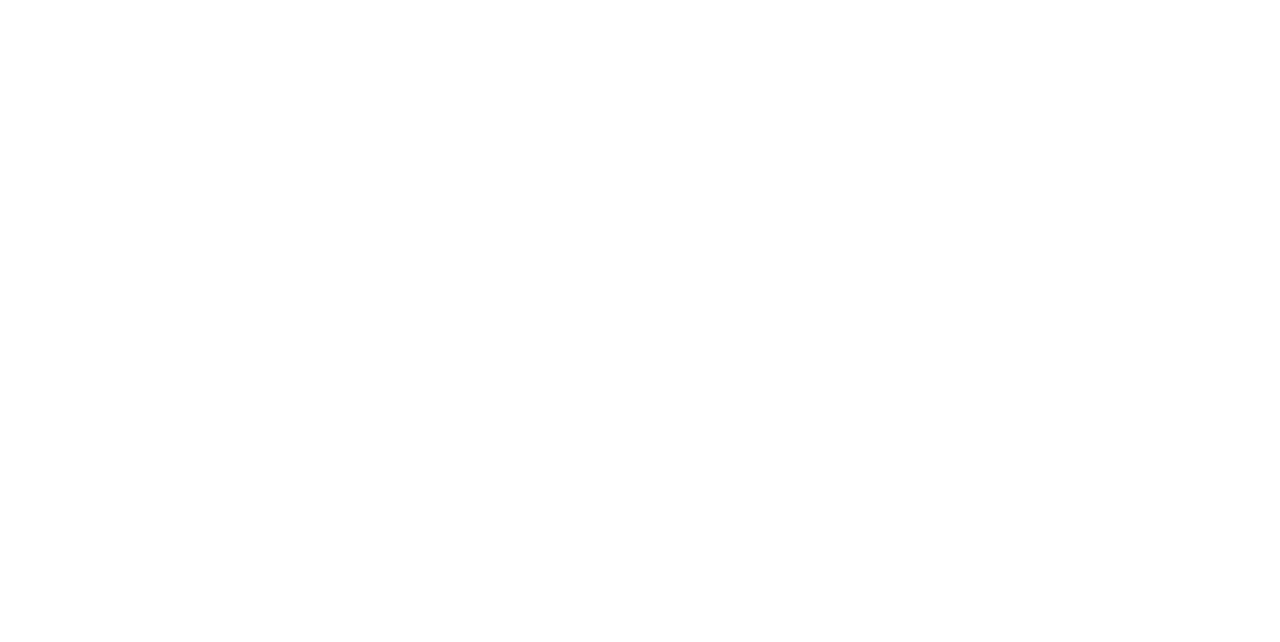
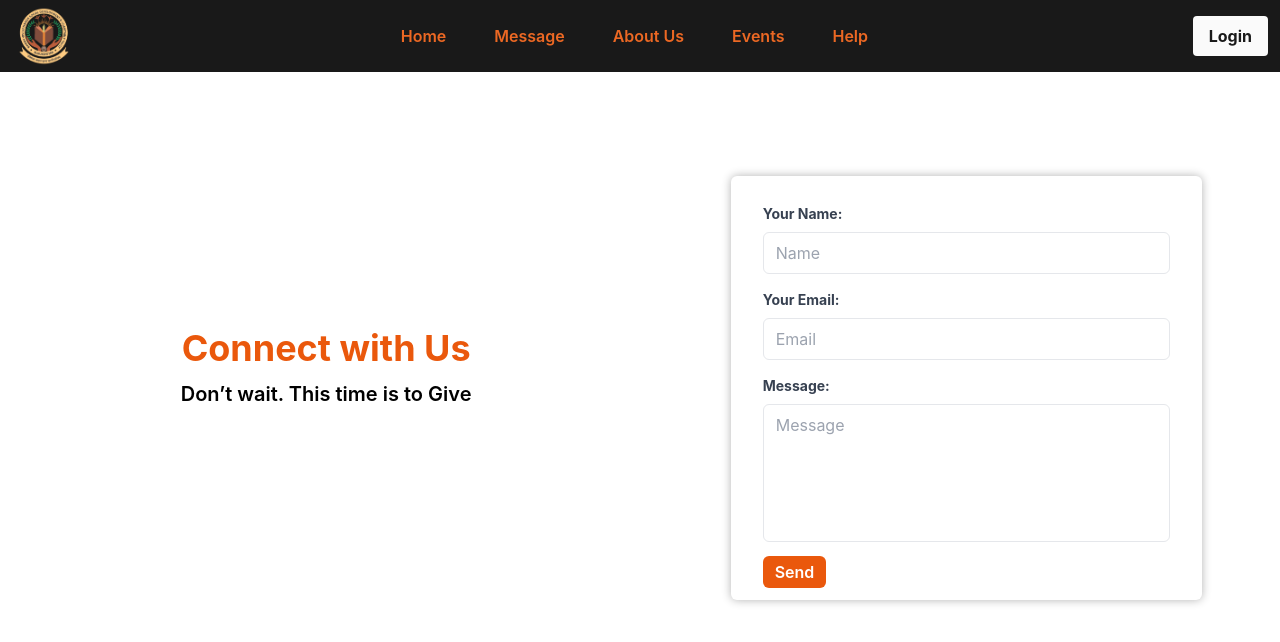
Before and after one commit to danishbirsujlana/SVSDCT, a React (Vite) app in the folder client/: page /connect in a window 1280 px wide. Before the commit this address had no page. Shown: the top 642 px of the page. Built offline with nearby package versions, Linux system fonts and the light colour scheme.

Commit message:
Mail UI done

```diff
--- a/client/src/App.jsx
+++ b/client/src/App.jsx
@@ -5,14 +5,15 @@
 import PrivateRoutes from './pages/PrivateRoutes';
 import Signup from './pages/Signup';
 import { Toaster } from "react-hot-toast";
+import Contact from './pages/Contact';
 
-function Main() {
+function Main({ children }) {
   return (
     <div>
       <div className="fixed w-full top-0 z-10">
         <Navbar />
       </div>
-      <Home />
+      {children}
     </div>
   )
 }
@@ -22,7 +23,8 @@
     <>
       <Router>
         <Routes>
-          <Route path="/" exact element={<Main />} />
+          <Route path="/" exact element={<Main><Home /></Main>} />
+          <Route path="/connect" element={<Main><Contact /></Main>} />
           <Route element={<PrivateRoutes />}>
             <Route path="/login" element={<Login />} />
             <Route path="/register" element={<Signup />} />
--- a/client/src/components/Footer.jsx
+++ b/client/src/components/Footer.jsx
@@ -1,7 +1,9 @@
 import React from 'react';
 import orgLogo from "../assets/logo.png";
+import { useNavigate } from 'react-router-dom';
 
 function Footer() {
+    const navigate = useNavigate();
     return (
         <div className='bg-slate-900 mt-10 py-6'>
             <div className='px-5 flex flex-col justify-evenly items-center lg:px-32 lg:flex-row'>
@@ -14,7 +16,7 @@
                     <p className='text-sm text-center font-semibold text-orange-600 my-6'>Swami Vivekananda Social Development and Charitable Trust &copy; 2024</p>
                 </div>
                 <div>
-                    <button className="bg-orange-600 text-white text-sm font-semibold py-3 rounded-xl m-2 transition duration-200 ease-in-out hover:bg-orange-700">Connect with us</button>
+                    <button className="bg-orange-600 text-white text-sm font-semibold py-3 rounded-xl m-2 transition duration-200 ease-in-out hover:bg-orange-700" onClick={() => navigate("/connect")}>Connect with us</button>
                 </div>
             </div>
         </div>
--- a/client/src/components/InputField.jsx
+++ b/client/src/components/InputField.jsx
@@ -1,14 +1,18 @@
 import React from 'react'
 
-function InputField({ htmlfor, label, type, placeholder, isRequired, value, setValue, isDisabled }) {
+function InputField({ name, htmlfor, label, type, placeholder, isRequired, value, setValue, isDisabled, lightBg }) {
+    const labelC = "block text-sm font-bold mb-2 ";
+    const textCol = lightBg ? "text-gray-700" : "text-white";
+    const labelClass = labelC + textCol;
     return (
         <div className="mx-5 mt-4">
             <div className="flex items-center justify-start">
-                <label htmlFor={htmlfor} className="block text-white text-sm font-bold mb-2">{label}:</label>
+                <label htmlFor={htmlfor} className={labelClass}>{label}:</label>
                 {isRequired ? <span className="text-red-600 ms-2">*</span> : null}
             </div>
             <input
                 type={type}
+                name={name}
                 id={htmlfor}
                 className="w-full px-3 py-2 border rounded-md focus:outline-none"
                 placeholder={placeholder}
--- a/client/src/components/Main.jsx
+++ b/client/src/components/Main.jsx
@@ -1,5 +1,6 @@
 import { Parallax } from "react-parallax";
 import BG from "../assets/pic1.png";
+import { useNavigate } from "react-router-dom";
 
 function Btn({ text, onClick }) {
     return (
@@ -8,6 +9,7 @@
 }
 
 function Main() {
+    const navigate = useNavigate();
     return (
         <div>
             <Parallax strength={400} bgImage={BG}>
@@ -15,7 +17,7 @@
                     <div>
                         <h1 className="font-semibold text-3xl text-center text-white p-3">Swami Vivekananda Social Development and Charitable Trust Kurukshetra</h1>
                         <div className="flex justify-center items-center">
-                            <Btn text="Mail Us" onClick={() => alert("Mail Us")} />
+                            <Btn text="Mail Us" onClick={() => navigate("/connect")} />
                             <Btn text="Donate" onClick={() => alert("Donate")} />
                         </div>
                     </div>
--- a/client/src/components/Navbar.jsx
+++ b/client/src/components/Navbar.jsx
@@ -18,11 +18,11 @@
         setDropdownOpen(prev => !prev);
     };
     return (
-        <div className='bg-black px-3 py-1 flex flex-wrap items-center'>
+        <div className='bg-black opacity-90 px-3 py-1 flex flex-wrap items-center'>
             <div className='mb-2 md:mb-0'>
-                <a href='/'>
+                <Link to='/'>
                     <img src={orgLogo} alt="Organization Logo" className="w-16" />
-                </a>
+                </Link>
             </div>
 
             <div className='md:hidden flex items-center ml-auto'>
@@ -45,8 +45,8 @@
                     </button>
 
                     <div className={`absolute right-0 mt-2 bg-white rounded-md shadow-lg overflow-hidden ${isDropdownOpen ? 'block' : 'hidden'}`}>
-                        <LinkN text="Home" to="/ok1" dropdownItem={true} />
-                        <LinkN text="Message" to="/ok2" dropdownItem={true} />
+                        <LinkN text="Home" to="/" dropdownItem={true} />
+                        <LinkN text="Message" to="/connect" dropdownItem={true} />
                         <LinkN text="About Us" to="/ok3" dropdownItem={true} />
                         <LinkN text="Events" to="/ok4" dropdownItem={true} />
                         <LinkN text="Help" to="/ok4" dropdownItem={true} />
@@ -55,8 +55,8 @@
             </div>
 
             <div className='hidden md:flex-1 md:flex md:justify-center md:items-center'>
-                <LinkN text="Home" to="/ok1" />
-                <LinkN text="Message" to="/ok2" />
+                <LinkN text="Home" to="/" />
+                <LinkN text="Message" to="/connect" />
                 <LinkN text="About Us" to="/ok3" />
                 <LinkN text="Events" to="/ok4" />
                 <LinkN text="Help" to="/ok4" />
--- /dev/null
+++ b/client/src/components/StringTransition.jsx
@@ -0,0 +1,28 @@
+import React, { useState, useEffect } from 'react';
+
+const strings = [
+    "Your Passion for giving is Commendable",
+    "Don’t wait. This time is to Give",
+    "Definitely, You Can Donate More",
+    "Join our mission, and change a life.",
+    "You have the Power to Bring Happiness",
+    "One Man, Many Efforts",
+];
+
+function StringTransition() {
+    const [currentStringIndex, setCurrentStringIndex] = useState(0);
+
+    useEffect(() => {
+        const intervalId = setInterval(() => {
+            setCurrentStringIndex((prevIndex) => (prevIndex + 1) % strings.length);
+        }, 3000);
+
+        return () => clearInterval(intervalId);
+    }, []);
+
+    return (
+        <p className="text-xl font-semibold mt-3">{strings[currentStringIndex]}</p>
+    );
+};
+
+export default StringTransition;
--- /dev/null
+++ b/client/src/components/TextAreaField.jsx
@@ -0,0 +1,20 @@
+function TextAreaField({ name, htmlfor, label, placeholder, value, setValue }) {
+    return (
+        <div className="mx-5 mt-4">
+            <div className="flex items-center justify-start">
+                <label htmlFor={htmlfor} className="block text-sm font-bold mb-2 text-gray-700">{label}:</label>
+            </div>
+            <textarea
+                id={htmlfor}
+                name={name}
+                className="w-full px-3 py-2 border rounded-md focus:outline-none resize-none"
+                placeholder={placeholder}
+                value={value}
+                onChange={(e) => setValue(e.target.value)}
+                rows="5"
+            />
+        </div>
+    );
+};
+
+export default TextAreaField;
--- a/client/src/index.css
+++ b/client/src/index.css
@@ -24,3 +24,8 @@
   border-radius: 20px;
   font-size: 50px;
 }
+
+/* ================================== */
+.shadow-custom {
+  box-shadow: 0 0 10px rgba(0, 0, 0, 0.3);
+}
--- /dev/null
+++ b/client/src/pages/Contact.jsx
@@ -0,0 +1,40 @@
+import { useState } from "react";
+import InputField from "../components/InputField";
+import StringTransition from "../components/StringTransition";
+import TextAreaField from "../components/TextAreaField";
+
+function Contact() {
+    const [data, setData] = useState({ senderName: "", email: "", msg: "" });
+
+    const changeHandler = (key, val) => {
+        setData({
+            ...data,
+            [key]: val
+        })
+    }
+
+    const submitHandler = (e) => {
+        e.preventDefault();
+        console.log(data);
+    }
+
+    return (
+        <div className='flex flex-col lg:flex-row items-center justify-evenly mt-44 mb-10'>
+            <div className="w-full lg:px-6 mb-10 flex flex-col items-center">
+                <h1 className="font-bold text-4xl text-orange-600">Connect with Us</h1>
+                <StringTransition />
+            </div>
+
+            <div className="w-full flex justify-center items-center">
+                <div className="w-3/4 p-3 rounded-md shadow-custom">
+                    <InputField htmlfor="name" label="Your Name" placeholder="Name" type="text" lightBg value={data?.senderName} setValue={(v) => changeHandler("senderName", v)} />
+                    <InputField htmlfor="email" label="Your Email" placeholder="Email" type="email" lightBg value={data?.email} setValue={(v) => changeHandler("email", v)} />
+                    <TextAreaField htmlfor="msg" label="Message" placeholder="Message" value={data?.msg} setValue={(v) => changeHandler("msg", v)} />
+                    <button className="mx-5 mt-2 bg-orange-600 font-semibold text-white py-1 px-3 rounded-md" onClick={submitHandler}>Send</button>
+                </div>
+            </div>
+        </div>
+    )
+}
+
+export default Contact;
--- a/client/src/pages/Login.jsx
+++ b/client/src/pages/Login.jsx
@@ -13,7 +13,8 @@
     const rememberRef = useRef(false);
     const navigate = useNavigate();
 
-    const handleLoginLClick = async () => {
+    const handleLoginLClick = async (e) => {
+        e.preventDefault();
         const res = await doPOST(ENDPOINTS.login, { name, pass });
         if (res.status === 200) {
             toast.success(res.data?.message);
--- a/client/src/pages/Signup.jsx
+++ b/client/src/pages/Signup.jsx
@@ -15,7 +15,8 @@
     const otpRef = useRef(null);
     const navigate = useNavigate();
 
-    const sendOTPHandler = async () => {
+    const sendOTPHandler = async (e) => {
+        e.preventDefault();
         if (passs !== cnfPass) {
             toast.error("Passwords do not match");
         }
@@ -31,7 +32,8 @@
         }
     }
 
-    const signupHandler = async () => {
+    const signupHandler = async (e) => {
+        e.preventDefault();
         const res = await doPOST(ENDPOINTS.verifyOtp, { phone: num, name: username, pass: passs, otp: otpRef.current.value });
         if (res.status === 200) {
             toast.success("Sign up successfull");
```
